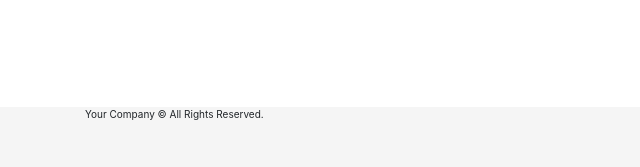
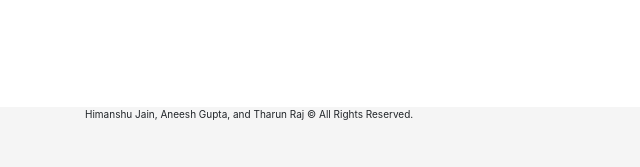
Before and after one commit to aneeshgupta42/course-search-flask, a Flask app: page / in a window 1280 px wide. Shown: the part 633-800 px from the top of the page, without its empty margins (0-640 px from the left). Run offline with Flask 2, Linux system fonts and the light colour scheme; some libraries are stand-ins or nearby versions.

Commit message:
lil mod to main.html

```diff
--- a/templates/layouts/main.html
+++ b/templates/layouts/main.html
@@ -95,7 +95,7 @@
 
   <div id="footer">
     <div class="container">
-      <p>Your Company &copy; All Rights Reserved.</p>
+      <p>Himanshu Jain, Aneesh Gupta, and Tharun Raj &copy; All Rights Reserved.</p>
       {% block footer %}{% endblock %}
     </div>
   </div>
```
